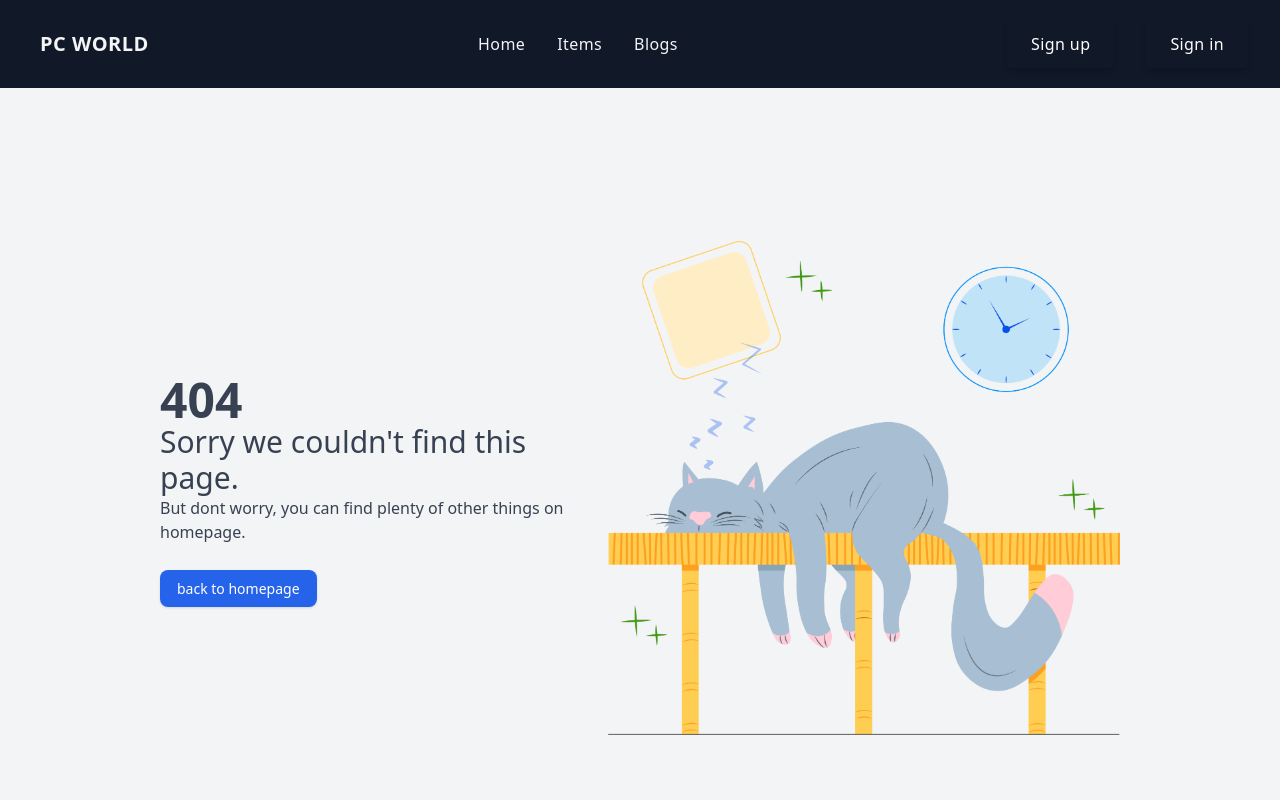
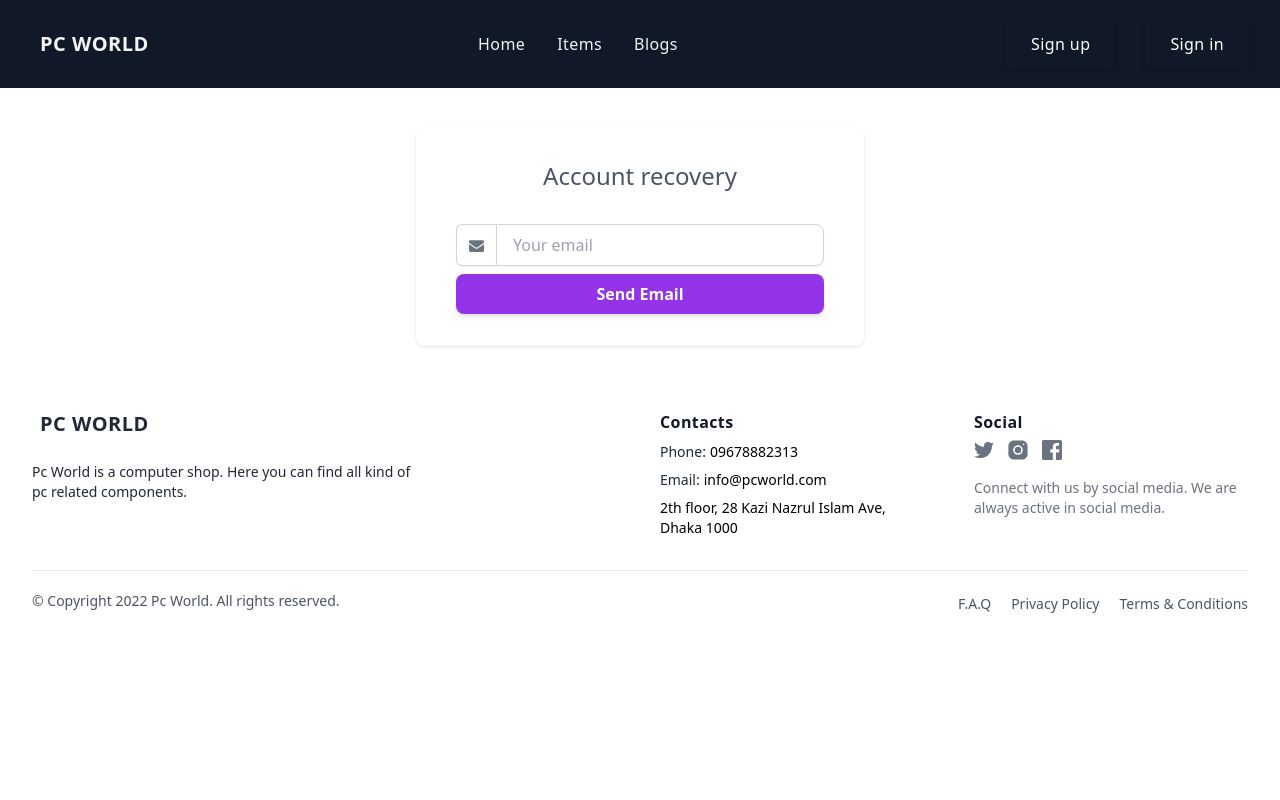
Before and after one commit to srdo96/pc-world-client-side, a React (Create React App) app: page /resetpass in a window 1280 px wide. Shown: the top 800 px of the page. Built offline with nearby package versions, Linux system fonts and the light colour scheme.

Commit message:
add ResetPass Component

```diff
--- a/src/App.js
+++ b/src/App.js
@@ -6,6 +6,7 @@ import { Footer } from "./Page/Shared/Footer/Footer";
 import Home from "./Page/Home/Home/Home";
 import SignUp from "./Page/Auth/SignUp/SignUp";
 import SignIn from "./Page/Auth/SignIn/SignIn";
+import ResetPass from "./Page/Auth/ResetPass/ResetPass";
 
 function App() {
   return (
@@ -17,6 +18,7 @@ function App() {
         <Route path="/home" element={<Home />} />
         <Route path="/signup" element={<SignUp />} />
         <Route path="/signin" element={<SignIn />} />
+        <Route path="/resetpass" element={<ResetPass />} />
         {/* Not Found Route */}
         <Route path="*" element={<NotFound />}></Route>
       </Routes>
--- /dev/null
+++ b/src/Page/Auth/ResetPass/ResetPass.js
@@ -0,0 +1,48 @@
+import React from "react";
+
+const ResetPass = () => {
+  return (
+    <div className="grid place-items-center mt-10">
+      <div class="w-full max-w-md px-4 py-8  bg-white rounded-lg shadow sm:px-6 md:px-8 lg:px-10">
+        <div class=" mb-6 text-xl text-center font-light text-gray-600 sm:text-2xl ">
+          Account recovery
+        </div>
+        <div class="mt-8">
+          <form autoComplete="off">
+            <div class="flex flex-col mb-2">
+              <div class="flex relative ">
+                <span class="rounded-l-md inline-flex  items-center px-3 border-t bg-white border-l border-b  border-gray-300 text-gray-500 shadow-sm text-sm">
+                  <svg
+                    width="15"
+                    height="15"
+                    fill="currentColor"
+                    viewBox="0 0 1792 1792"
+                    xmlns="http://www.w3.org/2000/svg"
+                  >
+                    <path d="M1792 710v794q0 66-47 113t-113 47h-1472q-66 0-113-47t-47-113v-794q44 49 101 87 362 246 497 345 57 42 92.5 65.5t94.5 48 110 24.5h2q51 0 110-24.5t94.5-48 92.5-65.5q170-123 498-345 57-39 100-87zm0-294q0 79-49 151t-122 123q-376 261-468 325-10 7-42.5 30.5t-54 38-52 32.5-57.5 27-50 9h-2q-23 0-50-9t-57.5-27-52-32.5-54-38-42.5-30.5q-91-64-262-182.5t-205-142.5q-62-42-117-115.5t-55-136.5q0-78 41.5-130t118.5-52h1472q65 0 112.5 47t47.5 113z"></path>
+                  </svg>
+                </span>
+                <input
+                  type="text"
+                  id="sign-in-email"
+                  class=" rounded-r-lg flex-1 appearance-none border border-gray-300 w-full py-2 px-4 bg-white text-gray-700 placeholder-gray-400 shadow-sm text-base focus:outline-none focus:ring-2 focus:ring-purple-600 focus:border-transparent"
+                  placeholder="Your email"
+                />
+              </div>
+            </div>
+            <div class="flex w-full">
+              <button
+                type="submit"
+                class="py-2 px-4  bg-purple-600 hover:bg-purple-700 focus:ring-purple-500 focus:ring-offset-purple-200 text-white w-full transition ease-in duration-200 text-center text-base font-semibold shadow-md focus:outline-none focus:ring-2 focus:ring-offset-2  rounded-lg "
+              >
+                Send Email
+              </button>
+            </div>
+          </form>
+        </div>
+      </div>
+    </div>
+  );
+};
+
+export default ResetPass;
--- a/src/Page/Auth/SignIn/SignIn.js
+++ b/src/Page/Auth/SignIn/SignIn.js
@@ -1,9 +1,10 @@
 import React from "react";
 import { useSignInWithGoogle } from "react-firebase-hooks/auth";
-import { Link, useNavigate } from "react-router-dom";
+import { Link, Link as p, useNavigate } from "react-router-dom";
 import auth from "../../../firebase.init";
 import loginCover from "../../../img/cover/loginCover.jpg";
 import Loading from "../../Shared/Loading/Loading";
+import ResetPass from "../ResetPass/ResetPass";
 
 const SignIn = () => {
   const navigate = useNavigate();
@@ -109,8 +110,8 @@ const SignIn = () => {
                   <div className="flex items-center mb-6 -mt-4">
                     <div className="flex ml-auto">
                       <Link
+                        to="/resetpass"
                         className="inline-block text-sm text-blue-500 align-baseline hover:text-blue-800"
-                        to="/signup"
                       >
                         Forgot Password?
                       </Link>
@@ -128,12 +129,12 @@ const SignIn = () => {
               </div>
               <div className="flex items-center justify-center mt-6">
                 <div className="pt-2 pb-12 text-center">
-                  <Link
+                  <p
                     className="inline-block text-sm text-blue-500 align-baseline hover:text-blue-800"
                     to="/signup"
                   >
                     <p>Don&#x27;t have an account? Sign up here.</p>
-                  </Link>
+                  </p>
                 </div>
               </div>
             </div>
```
